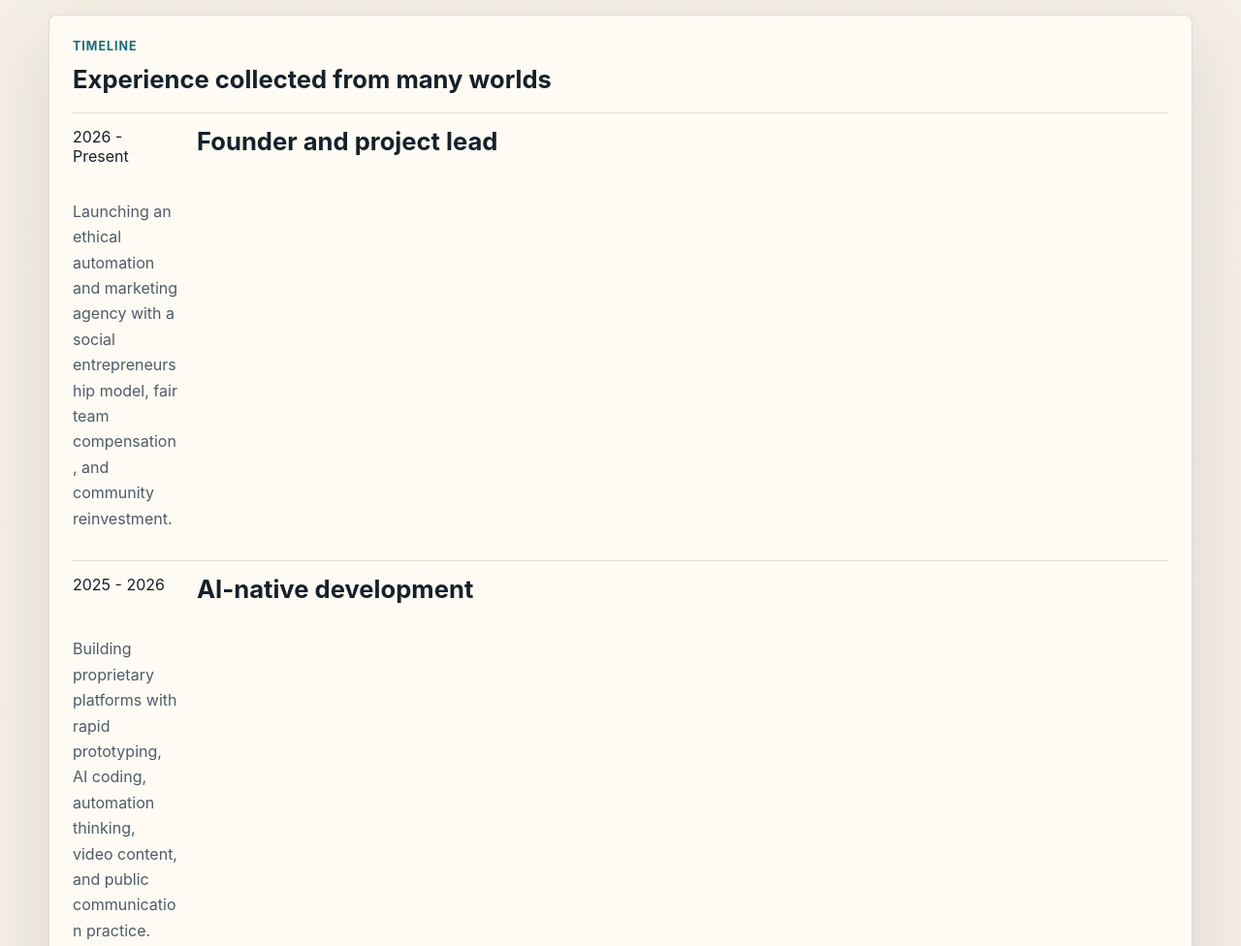
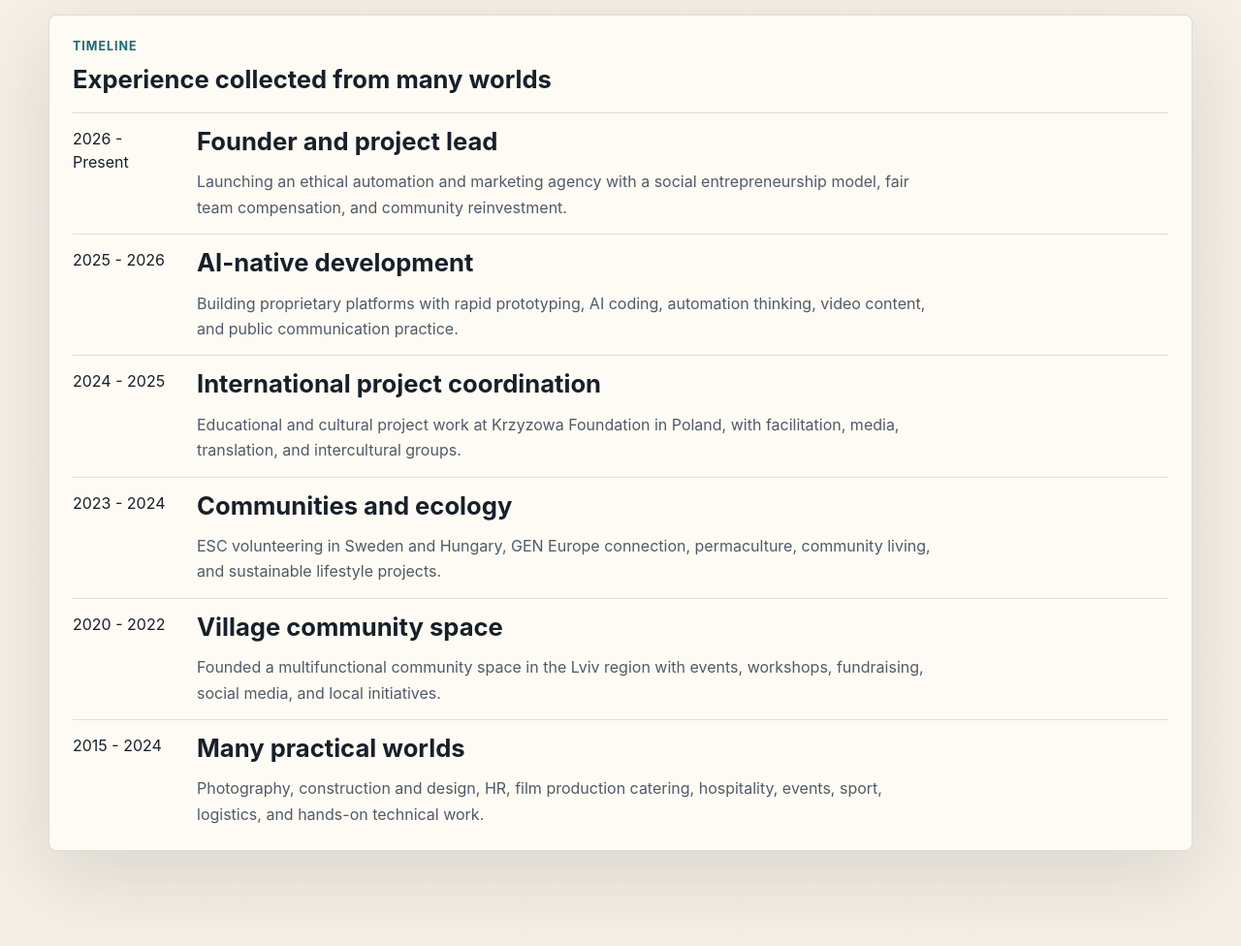
Before and after one commit to a3ycka3kypocka3atu/aaaa, a website: page index.html in a window 1280 px wide. Shown: the part 3741-4717 px from the top of the page at 97% size. Drawn offline with Linux system fonts and the light colour scheme.

Commit message:
Fix timeline content alignment

```diff
--- a/app.js
+++ b/app.js
@@ -537,8 +537,10 @@ function renderTimeline() {
       (item) => `
         <article class="timeline-item">
           <time>${escapeHtml(item.time)}</time>
-          <h3>${escapeHtml(item.title)}</h3>
-          <p>${escapeHtml(item.body)}</p>
+          <div class="timeline-content">
+            <h3>${escapeHtml(item.title)}</h3>
+            <p>${escapeHtml(item.body)}</p>
+          </div>
         </article>
       `
     )
--- a/styles.css
+++ b/styles.css
@@ -543,8 +543,22 @@ h3 {
   display: grid;
   grid-template-columns: 110px 1fr;
   gap: 18px;
+  align-items: start;
   padding-top: 14px;
   border-top: 1px solid var(--line);
+}
+
+.timeline-item time {
+  line-height: 1.5;
+}
+
+.timeline-content {
+  min-width: 0;
+}
+
+.timeline-content p {
+  max-width: 760px;
+  margin: 14px 0 0;
 }
 
 .project-orbit {
@@ -911,6 +925,10 @@ h3 {
     gap: 6px;
   }
 
+  .timeline-content p {
+    margin-top: 10px;
+  }
+
   .nav-pills a,
   .tone-btn,
   .filter-btn,
```
